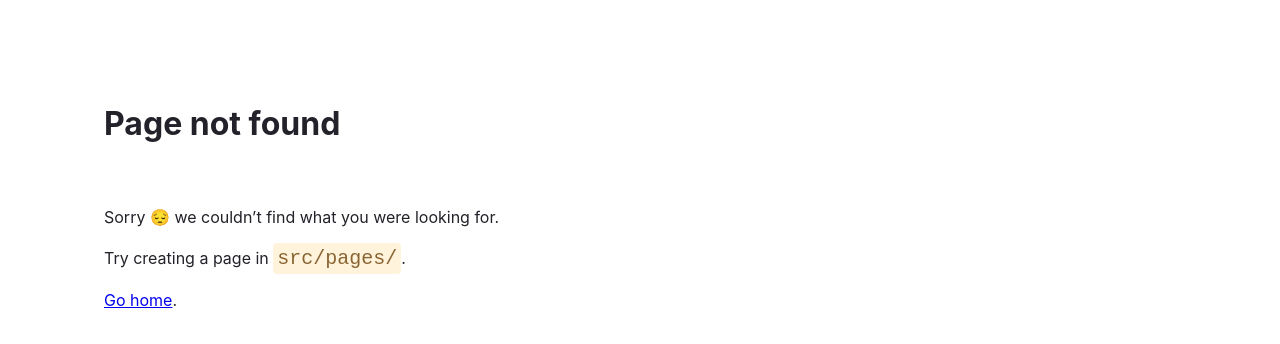
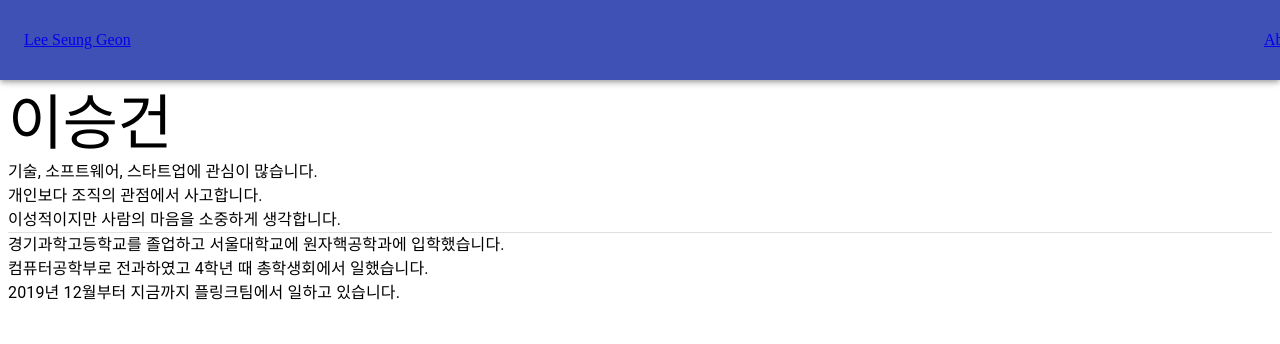
Before and after one commit to geongun20/blog, a Gatsby site: page /about in a window 1280 px wide. Before the commit this address had no page. Built offline with nearby package versions, Linux system fonts and the light colour scheme; Gatsby itself is replaced by a stand-in of ours.

Commit message:
feat: about page

```diff
--- a/src/components/header.tsx
+++ b/src/components/header.tsx
@@ -16,7 +16,7 @@ const Header: FC = () => {
           height: HEADER_HIGHT,
         }}
       >
-        <Button>Geongun</Button>
+        <Link to="/">Lee Seung Geon</Link>
         <Box flexGrow={1} />
         <Link to="/about">About</Link>
       </Toolbar>
--- /dev/null
+++ b/src/pages/about.tsx
@@ -0,0 +1,36 @@
+import { Box, Divider, Typography } from '@material-ui/core';
+import React from 'react';
+import Header, { HEADER_HIGHT } from '../components/header';
+
+const AboutPage = () => {
+  return (
+    <Box>
+      <Header />
+      <Box paddingTop={`${HEADER_HIGHT}px`}>
+        <Typography variant="h2">이승건</Typography>
+        <Typography variant="body1">
+          기술, 소프트웨어, 스타트업에 관심이 많습니다.
+        </Typography>
+        <Typography variant="body1" />
+        <Typography variant="body1">
+          개인보다 조직의 관점에서 사고합니다.
+        </Typography>
+        <Typography variant="body1">
+          이성적이지만 사람의 마음을 소중하게 생각합니다.
+        </Typography>
+        <Divider />
+        <Typography variant="body1">
+          경기과학고등학교를 졸업하고 서울대학교에 원자핵공학과에 입학했습니다.
+        </Typography>
+        <Typography variant="body1">
+          컴퓨터공학부로 전과하였고 4학년 때 총학생회에서 일했습니다.
+        </Typography>
+        <Typography variant="body1">
+          2019년 12월부터 지금까지 플링크팀에서 일하고 있습니다.
+        </Typography>
+      </Box>
+    </Box>
+  );
+};
+
+export default AboutPage;
```
